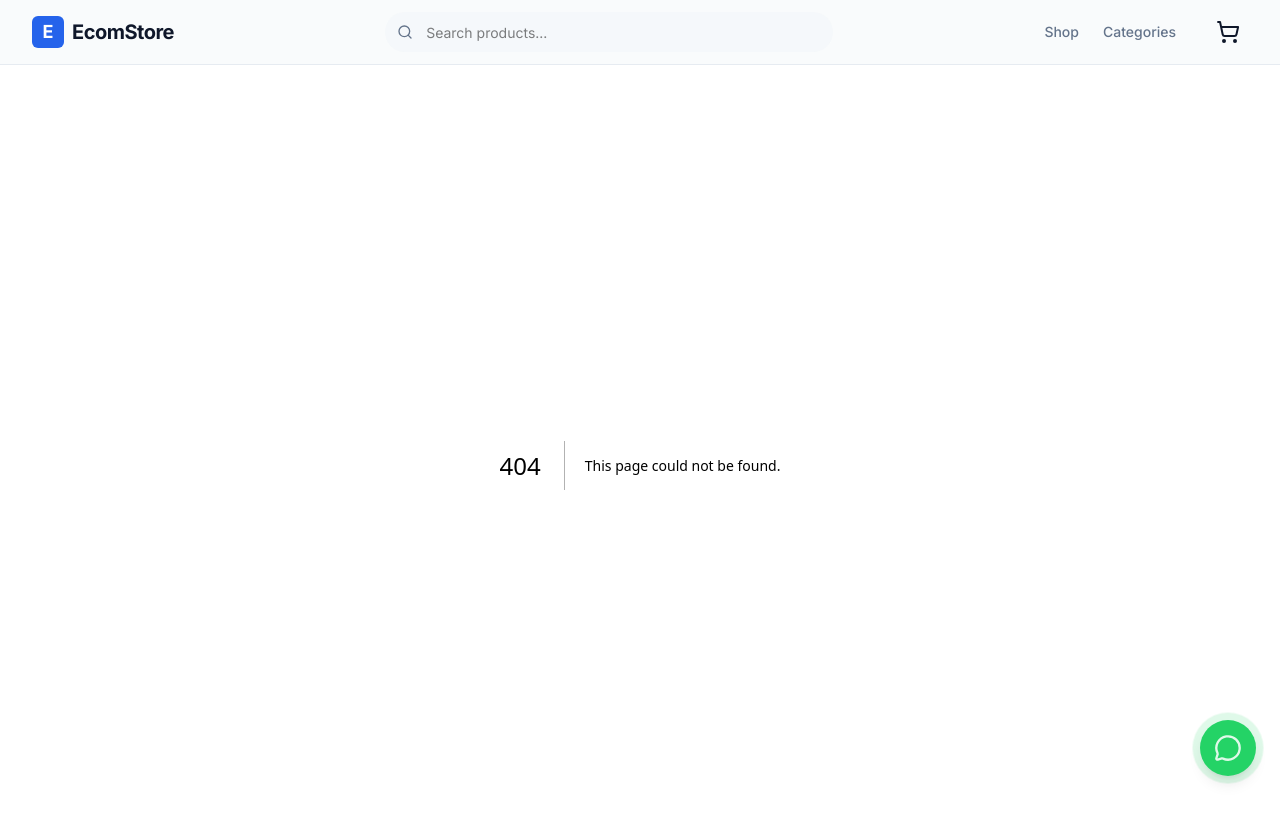
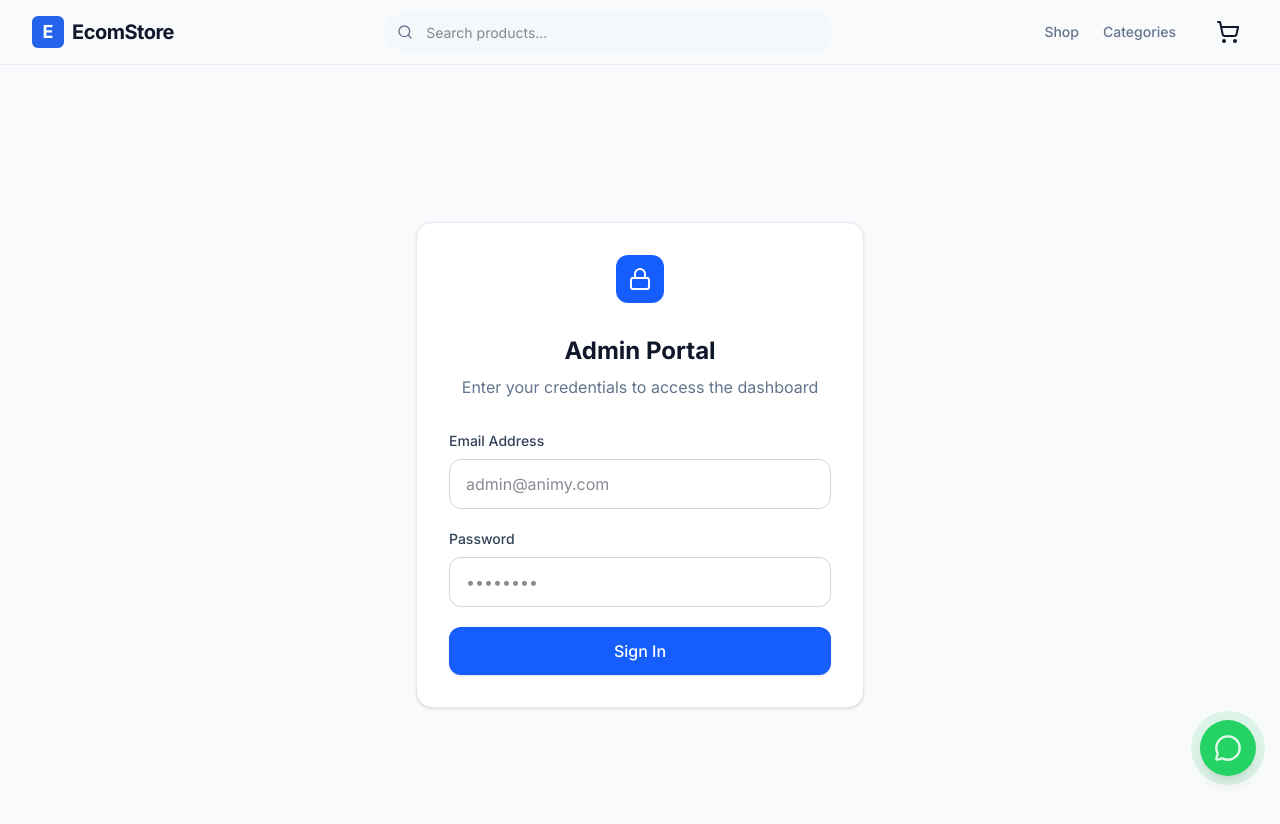
Before and after one commit to Ilyas-Nour/TopNature, a Next.js app: page /admin/login in a window 1280 px wide. Before the commit this address had no page. Shown: the top 824 px of the page. Built offline with nearby package versions, Linux system fonts and the light colour scheme; no server answers.

Commit message:
feat: complete nextauth v5 integration protecting admin routes with server actions

```diff
--- a/package.json
+++ b/package.json
@@ -17,6 +17,7 @@
     "lenis": "^1.3.17",
     "lucide-react": "^0.575.0",
     "next": "16.1.6",
+    "next-auth": "^5.0.0-beta.30",
     "radix-ui": "^1.4.3",
     "react": "19.2.3",
     "react-dom": "19.2.3",
--- a/src/app/admin/layout.tsx
+++ b/src/app/admin/layout.tsx
@@ -1,6 +1,7 @@
 import React from 'react'
 import Link from 'next/link'
 import { LayoutDashboard, ShoppingCart, PackageOpen, Settings, LogOut } from 'lucide-react'
+import { auth, signOut } from '@/auth'
 
 export const metadata = {
     title: 'Admin Dashboard | EcomStore',
@@ -11,7 +12,14 @@ interface AdminLayoutProps {
     children: React.ReactNode
 }
 
-export default function AdminLayout({ children }: AdminLayoutProps) {
+export default async function AdminLayout({ children }: AdminLayoutProps) {
+    const session = await auth()
+
+    // If the user isn't logged in, output the bare layout explicitly for the Login page
+    if (!session) {
+        return <>{children}</>
+    }
+
     return (
         <div className="flex min-h-screen bg-slate-50">
             {/* Sidebar Navigation */}
@@ -45,10 +53,15 @@ export default function AdminLayout({ children }: AdminLayoutProps) {
                 </nav>
 
                 <div className="p-4 border-t border-slate-800">
-                    <button className="flex w-full items-center gap-3 px-3 py-2.5 rounded-lg hover:text-white hover:bg-slate-800 transition-colors text-slate-400">
-                        <LogOut className="h-5 w-5" />
-                        Sign Out
-                    </button>
+                    <form action={async () => {
+                        "use server"
+                        await signOut({ redirectTo: '/admin/login' })
+                    }}>
+                        <button type="submit" className="flex w-full items-center gap-3 px-3 py-2.5 rounded-lg hover:text-white hover:bg-slate-800 transition-colors text-slate-400">
+                            <LogOut className="h-5 w-5" />
+                            Sign Out
+                        </button>
+                    </form>
                 </div>
             </aside>
 
--- /dev/null
+++ b/src/app/admin/login/page.tsx
@@ -0,0 +1,68 @@
+import { signIn } from "@/auth"
+import { AuthError } from "next-auth"
+import { Lock } from 'lucide-react'
+
+export const metadata = {
+    title: 'Admin Login | EcomStore',
+}
+
+export default function AdminLoginPage() {
+    const handleLogin = async (formData: FormData) => {
+        "use server"
+        try {
+            await signIn("credentials", formData, { redirectTo: "/admin" })
+        } catch (error) {
+            if (error instanceof AuthError) {
+                // Fallback for Auth failures (will not execute on success due to Next.js redirect throw behavior)
+            }
+            // Auth.js requires re-throwing the `Redirect` error to actually navigate naturally
+            throw error
+        }
+    }
+
+    return (
+        <div className="min-h-screen bg-slate-50 flex flex-col items-center justify-center p-4">
+            <div className="w-full max-w-md bg-white rounded-2xl shadow-sm border border-slate-200 p-8">
+                <div className="flex justify-center mb-8">
+                    <div className="h-12 w-12 rounded-xl bg-blue-600 flex items-center justify-center text-white">
+                        <Lock className="h-6 w-6" />
+                    </div>
+                </div>
+
+                <h1 className="text-2xl font-bold text-slate-900 text-center mb-2">Admin Portal</h1>
+                <p className="text-slate-500 text-center mb-8">Enter your credentials to access the dashboard</p>
+
+                <form action={handleLogin} className="space-y-5">
+                    <div>
+                        <label className="block text-sm font-medium text-slate-700 mb-2">Email Address</label>
+                        <input
+                            name="email"
+                            type="email"
+                            required
+                            placeholder="admin@animy.com"
+                            className="w-full px-4 py-3 rounded-xl border border-slate-300 focus:border-blue-600 focus:ring-blue-600 outline-none transition-all"
+                        />
+                    </div>
+
+                    <div>
+                        <label className="block text-sm font-medium text-slate-700 mb-2">Password</label>
+                        <input
+                            name="password"
+                            type="password"
+                            required
+                            placeholder="••••••••"
+                            className="w-full px-4 py-3 rounded-xl border border-slate-300 focus:border-blue-600 focus:ring-blue-600 outline-none transition-all"
+                        />
+                    </div>
+
+                    <button
+                        type="submit"
+                        className="w-full py-3 px-4 bg-blue-600 hover:bg-blue-700 text-white font-medium rounded-xl transition-all shadow-sm"
+                    >
+                        Sign In
+                    </button>
+                </form>
+            </div>
+        </div>
+    )
+}
--- /dev/null
+++ b/src/app/api/auth/[...nextauth]/route.ts
@@ -0,0 +1,3 @@
+import { handlers } from "@/auth"
+
+export const { GET, POST } = handlers
--- /dev/null
+++ b/src/auth.ts
@@ -0,0 +1,24 @@
+import NextAuth from "next-auth"
+import Credentials from "next-auth/providers/credentials"
+
+export const { handlers, signIn, signOut, auth } = NextAuth({
+    providers: [
+        Credentials({
+            credentials: {
+                email: { label: "Email", type: "email" },
+                password: { label: "Password", type: "password" }
+            },
+            async authorize(credentials) {
+                // Hardcoded admin check as requested
+                if (credentials?.email === "admin@animy.com" && credentials?.password === "admin") {
+                    return { id: "1", name: "Admin", email: "admin@animy.com" }
+                }
+                return null
+            }
+        })
+    ],
+    pages: {
+        signIn: '/admin/login',
+    },
+    secret: process.env.AUTH_SECRET || "development_secret_super_secure_123",
+})
--- /dev/null
+++ b/src/middleware.ts
@@ -0,0 +1,21 @@
+import { auth } from "@/auth"
+
+export default auth((req) => {
+    const isLoggedIn = !!req.auth
+    const isLoginPage = req.nextUrl.pathname === '/admin/login'
+
+    // If trying to access protected /admin routes without a session
+    if (!isLoggedIn && !isLoginPage) {
+        return Response.redirect(new URL('/admin/login', req.nextUrl))
+    }
+
+    // If already logged in and visiting the login page
+    if (isLoggedIn && isLoginPage) {
+        return Response.redirect(new URL('/admin', req.nextUrl))
+    }
+})
+
+// Matcher intercepts any request going to /admin paths exactly as requested
+export const config = {
+    matcher: ['/admin/:path*']
+}
```
Also changed, not shown: 1 other file (tests, documents, lock files or other folders).
